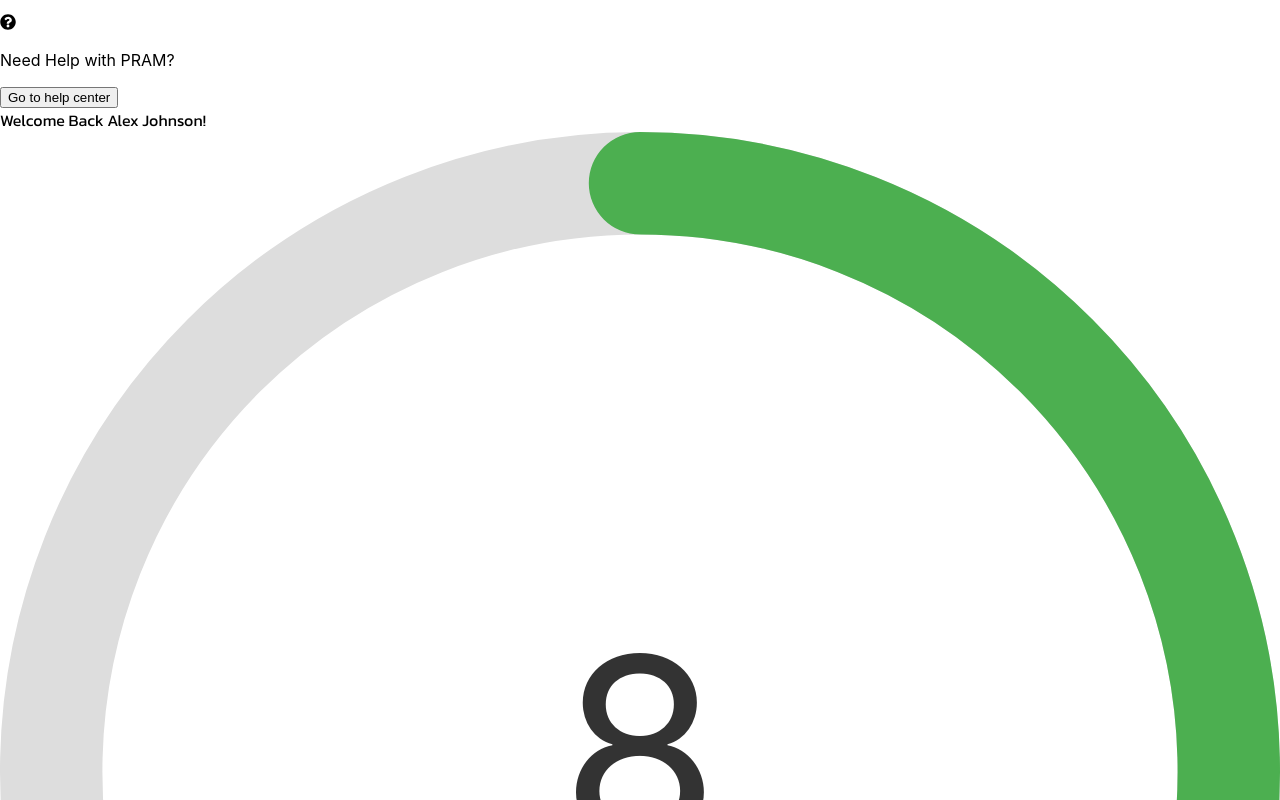
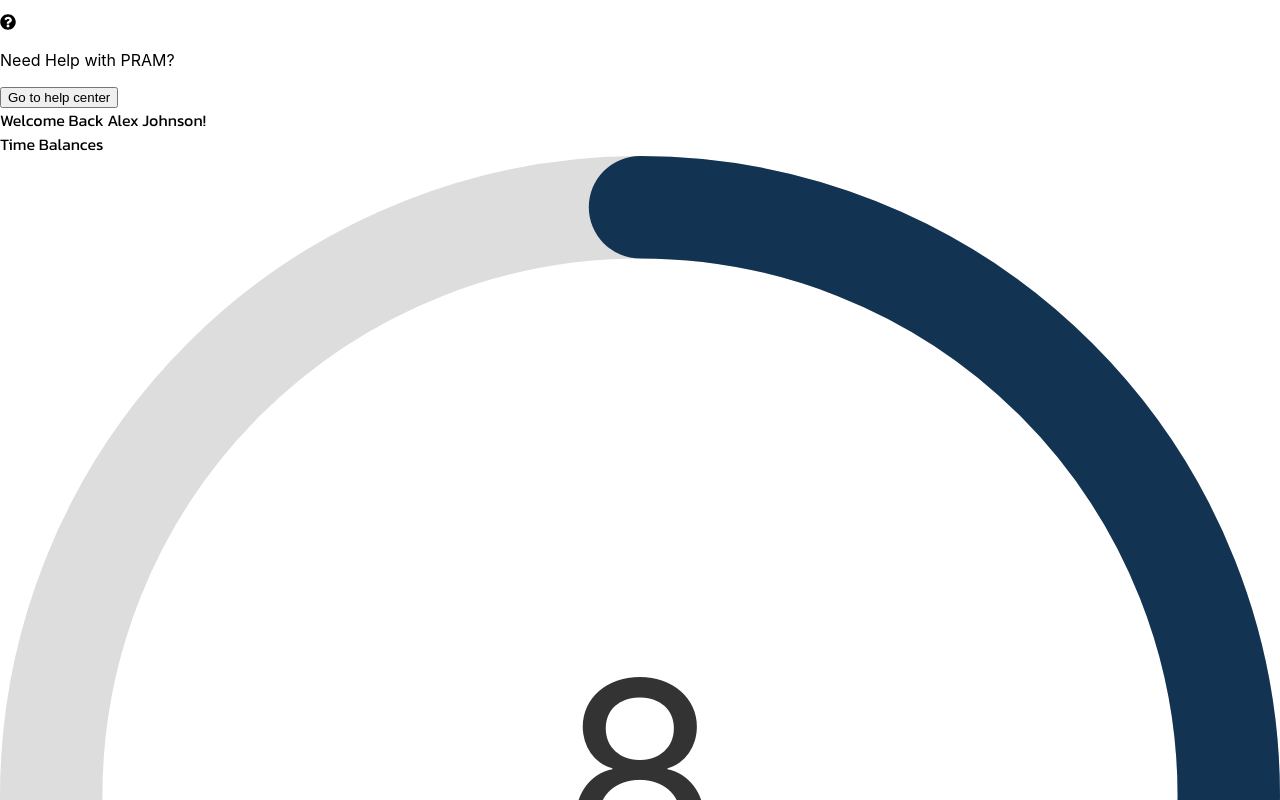
Before and after one commit to Pandemic-Risk-and-Absence-Manager-PRAM/PRAMUI, a React (Create React App) app: page /dashboard/employee in a window 1280 px wide. Shown: the part 2800-3600 px from the top of the page. Built offline with nearby package versions, Linux system fonts and the light colour scheme.

Commit message:
PRAMUI-10: Stylistic Changes for the dashboard

```diff
--- a/src/pages/dashboard/AbsencePortal/AbsencePortal.js
+++ b/src/pages/dashboard/AbsencePortal/AbsencePortal.js
@@ -28,7 +28,7 @@ const AbsencePortal = () => {
       <div className="flex flex-1">
         <NavigationBar isOpen={isOpen} toggleNavigationBar={toggleNavigationBar} />
 
-        <div className="flex flex-col flex-1 p-4">
+        <div className="flex flex-col flex-1 p-10">
           {/* Welcome Back message */}
           <div className="flex justify-center items-center mt-8 p-5">
             <div className="text-4xl text-black" style={{ fontFamily: 'Kanit, sans-serif' }}>
@@ -37,8 +37,11 @@ const AbsencePortal = () => {
           </div>
 
           {/* Time Balances */}
-          <div className="bg-blue-100 p-6 rounded-lg mb-8">
-            <div className="grid grid-cols-3 gap-4">
+          <div className="bg-blue-100 p-8 rounded-lg mb-8">
+            <div className="text-xl text-black" style={{ fontFamily: 'Kanit, sans-serif' }}>
+                  Time Balances
+            </div>
+            <div className="grid grid-cols-3 gap-4 p-5">
               {/* Days Remaining */}
               <div className="flex flex-col items-center">
                 <div className="w-20 h-20">
@@ -47,7 +50,7 @@ const AbsencePortal = () => {
                     text={remainingDays}
                     styles={buildStyles({
                       textSize: '20px',
-                      pathColor: '#4CAF50',
+                      pathColor: '#123352',
                       textColor: '#333',
                       trailColor: '#ddd'
                     })}
@@ -64,7 +67,7 @@ const AbsencePortal = () => {
                     text={user.usedDays}
                     styles={buildStyles({
                       textSize: '20px',
-                      pathColor: '#FF9800',
+                      pathColor: '#123352',
                       textColor: '#333',
                       trailColor: '#ddd'
                     })}
@@ -81,7 +84,7 @@ const AbsencePortal = () => {
                     text={user.sickDays}
                     styles={buildStyles({
                       textSize: '20px',
-                      pathColor: '#E91E63',
+                      pathColor: '#123352',
                       textColor: '#333',
                       trailColor: '#ddd'
                     })}
@@ -93,28 +96,28 @@ const AbsencePortal = () => {
           </div>
 
           {/* Dashboard Icons */}
-          <div className="grid grid-cols-3 gap-4">
-            <Link to="/profile" className="bg-custom-green-27 p-4 rounded-lg flex flex-col items-center">
+          <div className="grid grid-cols-3 gap-8 flex-grow">
+            <Link to="/profile" className="bg-[#cce3c7] p-4 rounded-lg flex flex-col items-center">
               <span className="text-3xl mb-2"><FaUser /></span>
               <span style={{ fontFamily: 'Kanit, sans-serif' }}>PROFILE</span>
             </Link>
-            <Link to="/requests" className="bg-custom-green-27 p-4 rounded-lg flex flex-col items-center">
+            <Link to="/requests" className="bg-[#cce3c7] p-4 rounded-lg flex flex-col items-center">
               <span className="text-3xl mb-2"><BsFillFileEarmarkPlusFill /></span>
               <span style={{ fontFamily: 'Kanit, sans-serif' }}>MY REQUESTS</span>
             </Link>
-            <Link to="/calendar" className="bg-custom-green-27 p-4 rounded-lg flex flex-col items-center">
+            <Link to="/calendar" className="bg-[#cce3c7] p-4 rounded-lg flex flex-col items-center">
               <span className="text-3xl mb-2"><FaCalendarAlt /></span>
               <span style={{ fontFamily: 'Kanit, sans-serif' }}>CALENDAR</span>
             </Link>
-            <Link to="/report-absence" className="bg-custom-green-27 p-4 rounded-lg flex flex-col items-center">
+            <Link to="/report-absence" className="bg-[#cce3c7] p-4 rounded-lg flex flex-col items-center">
               <span className="text-3xl mb-2"><MdOutlineReport /></span>
               <span style={{ fontFamily: 'Kanit, sans-serif' }}>REPORT ABSENCE</span>
             </Link>
-            <Link to="/upload-documents" className="bg-custom-green-27 p-4 rounded-lg flex flex-col items-center">
+            <Link to="/upload-documents" className="bg-[#cce3c7] p-4 rounded-lg flex flex-col items-center">
               <span className="text-3xl mb-2"><FaUpload /></span>
               <span style={{ fontFamily: 'Kanit, sans-serif' }}>UPLOAD DOCUMENTS</span>
             </Link>
-            <Link to="/resources" className="bg-custom-green-27 p-4 rounded-lg flex flex-col items-center">
+            <Link to="/resources" className="bg-[#cce3c7] p-4 rounded-lg flex flex-col items-center">
               <span className="text-3xl mb-2"><IoBook /></span>
               <span style={{ fontFamily: 'Kanit, sans-serif' }}>RESOURCES</span>
             </Link>
```
